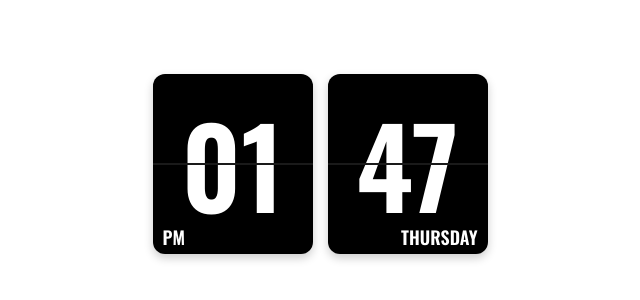
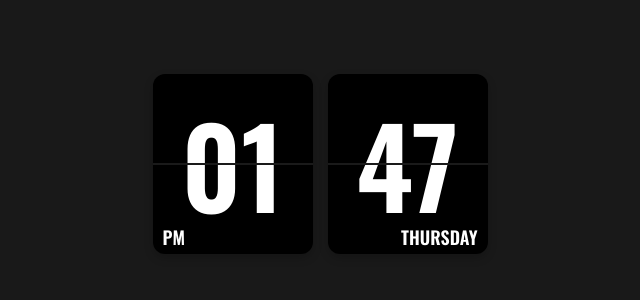
Before and after one commit to heeidiii/clock, a plain HTML site: page index.html in a window 1280 px wide. Shown: the part 236-536 px from the top of the page, without its empty margins (320-960 px from the left). Drawn offline with nearby package versions, Linux system fonts and the light colour scheme.

Commit message:
Update index.html

```diff
--- a/index.html
+++ b/index.html
@@ -7,7 +7,7 @@
     <link href="https://fonts.googleapis.com/css2?family=Oswald:wght@600&display=swap" rel="stylesheet">
     <style>
         body {
-            background-color: background-color: #191919; /* Transparent so it blends with Notion */
+            background-color: #191919; /* Transparent so it blends with Notion */
             margin: 0;
             display: flex;
             justify-content: center;
```
